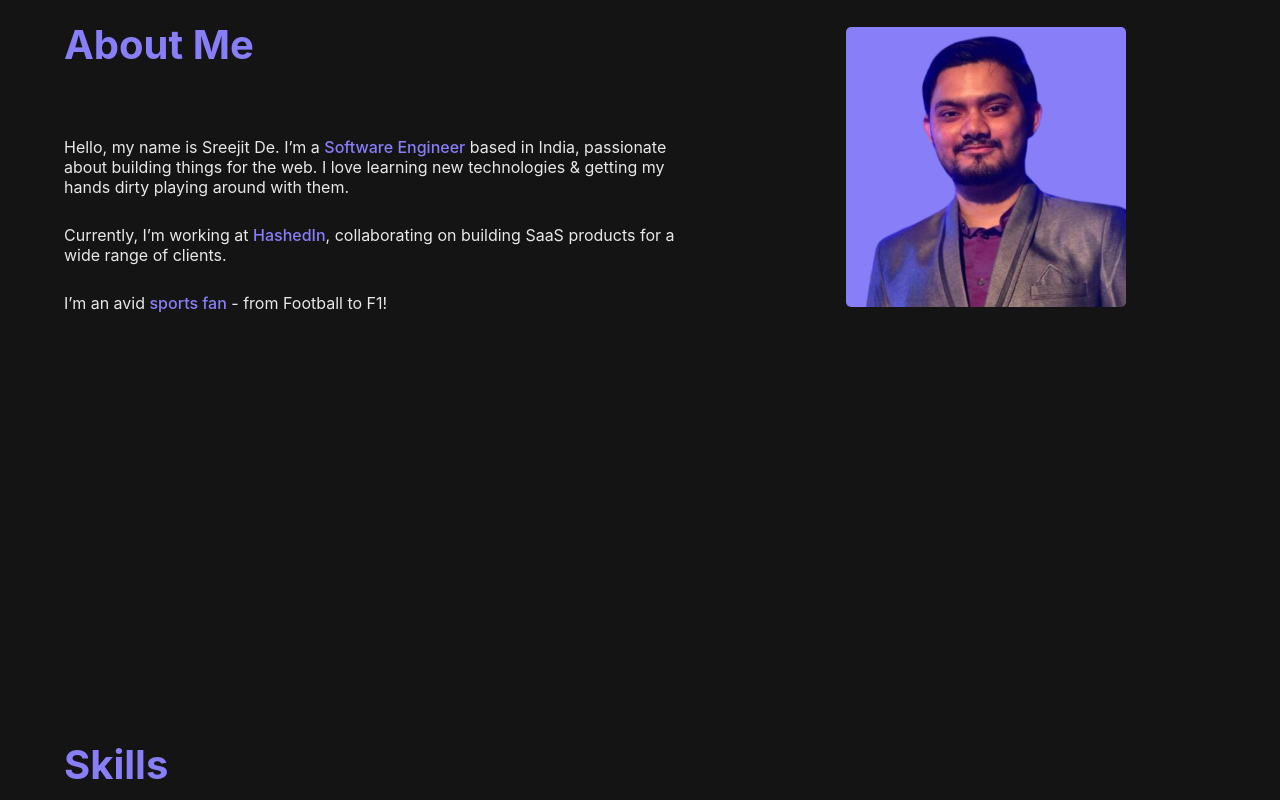
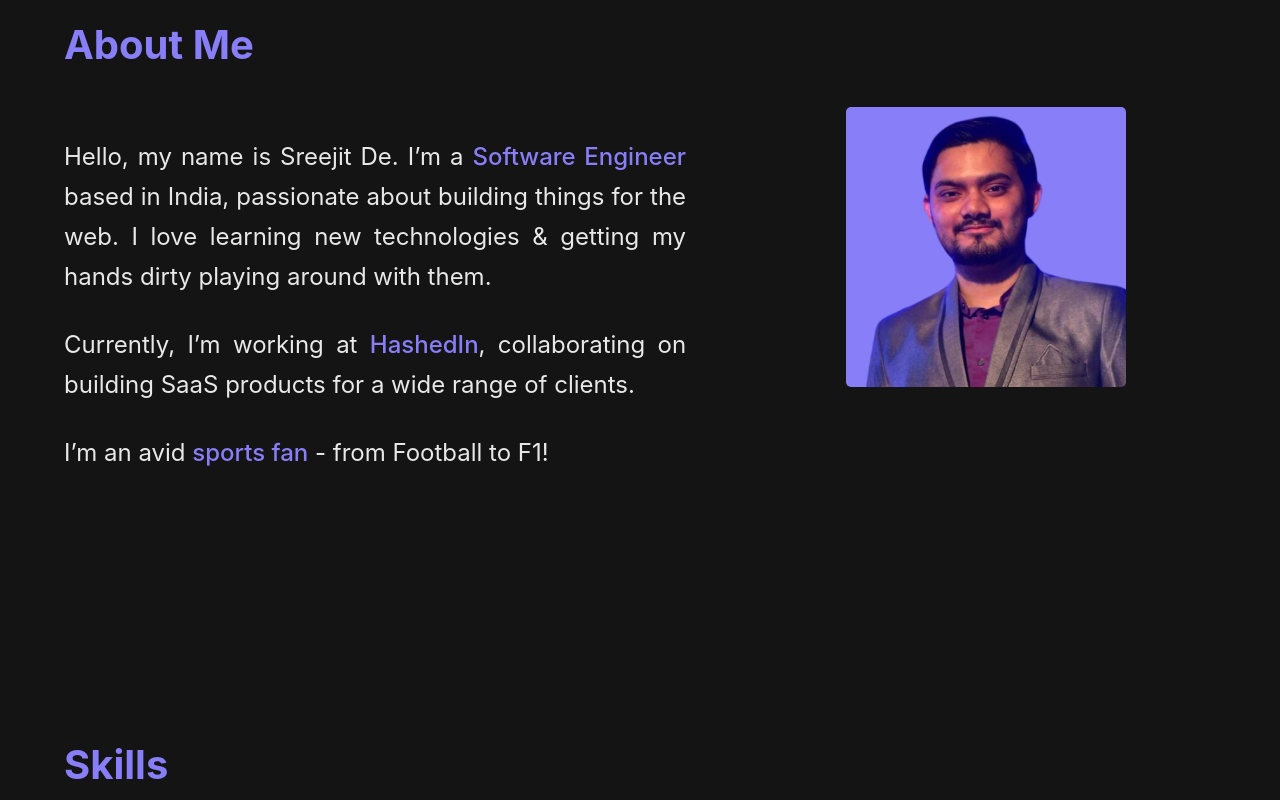
Before and after one commit to Sreejit7/sreejit.dev, a Next.js app: page / in a window 1280 px wide. Shown: the part 820-1620 px from the top of the page. Built offline with nearby package versions, Linux system fonts and the light colour scheme.

Commit message:
Restored scroll to about section on clicking on 'keep reading' button

```diff
--- a/src/sections/Introduction/index.tsx
+++ b/src/sections/Introduction/index.tsx
@@ -1,28 +1,47 @@
-import Layout from "../../components/Layout"
-import styles from './intro.module.scss';
-import cn from 'classnames';
+import Layout from "../../components/Layout";
+import styles from "./intro.module.scss";
+import cn from "classnames";
+import { forwardRef, MutableRefObject } from "react";
+import { scrollToSection } from "../../utils/scrollUtils";
 
-const Introduction = () => {
+type IntroPropsType = {
+  aboutRef: MutableRefObject<HTMLElement>;
+  headerRef: MutableRefObject<HTMLElement>;
+};
+
+const Introduction = forwardRef<HTMLHeadingElement, IntroPropsType>(
+  ({ aboutRef, headerRef }, ref) => {
     return (
       <Layout cName="section">
-      <h1 className={cn(styles["intro-title"], "gradient-text")}>Hey, I’m Sreejit.</h1>
+        <h1 ref={ref} className={cn(styles["intro-title"], "gradient-text")}>
+          Hey, I’m Sreejit.
+        </h1>
         <h2 className={styles["intro-subtitle"]}>
-        <span className={styles["intro-job"]}>Software Engineer</span>
-        {' '}
-        based in
-        {' '}
-        <span className={styles["intro-country"]}>India.</span>
+          <span className={styles["intro-job"]}>Software Engineer</span> based
+          in <span className={styles["intro-country"]}>India.</span>
         </h2>
         <span className={styles["intro-text"]}>
-        Yeah, I’m one of those folks who just sit in front of their machine and build and break things.
+          Yeah, I’m one of those folks who just sit in front of their machine
+          and build and break things.
           <br />
           (well, most of the times!)
         </span>
-      <button className="btn btn-primary btn-md">
+        <button
+          className="btn btn-primary btn-md"
+          onClick={() =>
+            scrollToSection(
+              aboutRef.current.offsetTop,
+              headerRef.current.offsetHeight
+            )
+          }
+        >
           Keep Reading
         </button>
       </Layout>
-  )
+    );
   }
+);
 
-export default Introduction
+Introduction.displayName = "Introduction";
+
+export default Introduction;
--- a/src/sections/section.module.scss
+++ b/src/sections/section.module.scss
@@ -1,3 +1,17 @@
+@import "../styles/scss-variables";
+.section-text {
+  font-size: 1.5rem;
+  line-height: 40px;
+  text-align: justify;
+  @media only screen and (max-width: 768px) {
+    font-size: $fs-body;
+  }
+  &-highlight {
+    color: $primary-color-light;
+    font-weight: $medium;
+  }
+}
+
 .sectionLeft {
   display: flex;
   align-items: center;
```
Lines whose indentation alone changed are shown as unchanged.
